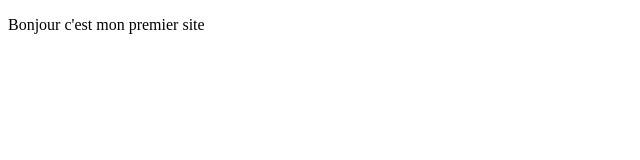
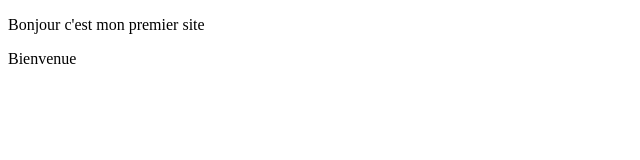
Before and after one commit to AleksTGame/test-Soto_AOUT, a plain HTML site: page index.html in a window 1280 px wide. Shown: the full height of the page, 0-640 px from the left. Drawn offline with Linux system fonts and the light colour scheme.

Commit message:
j'ai écrit bienvenue sur Visual Studio code

```diff
--- a/index.html
+++ b/index.html
@@ -9,5 +9,8 @@
     <p>
         Bonjour c'est mon premier site
     </p>
+    <p>
+        Bienvenue
+    </p>
 </body>
 </html>
```
